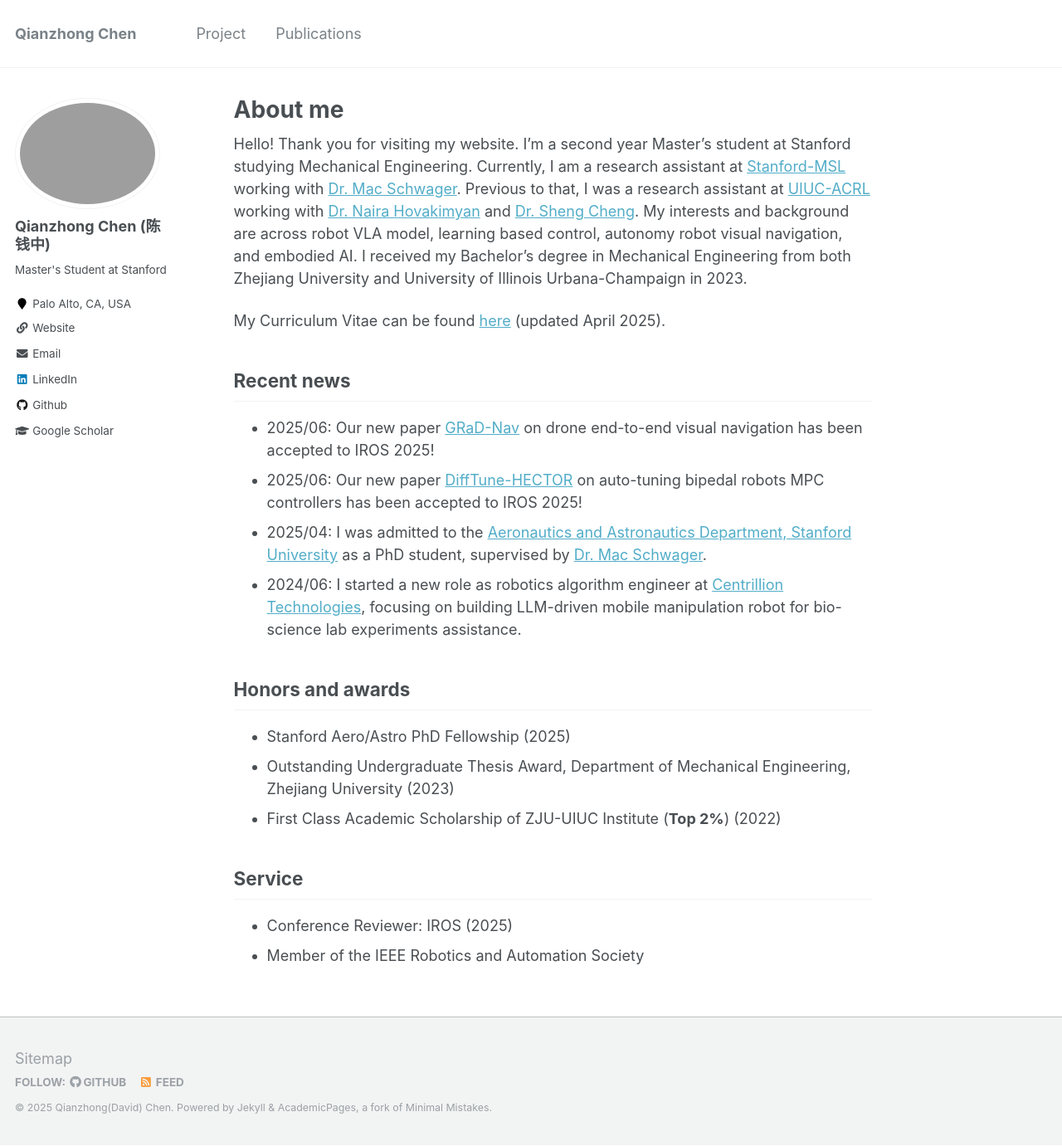
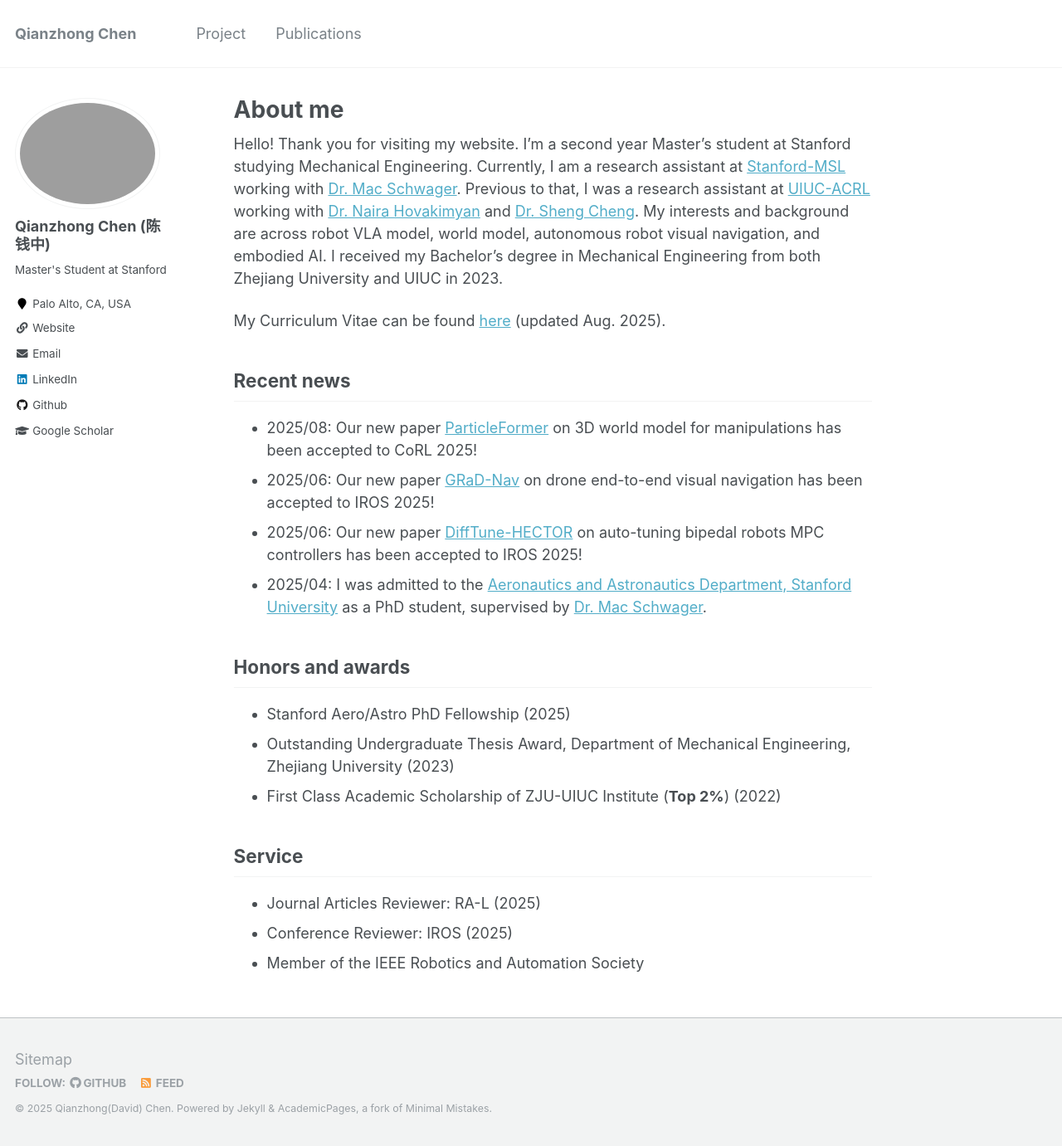
Before and after one commit to Qianzhong-Chen/Qianzhong-Chen.github.io, a Jekyll site: the page built from _pages/about.md, in a window 1280 px wide and 1381 px high. Shown: the whole window at 83% size. Built offline with Jekyll 4.4.1, drawn with Linux system fonts in a browser that asks for light colours.

Commit message:
update info

```diff
--- a/_pages/about.md
+++ b/_pages/about.md
@@ -7,16 +7,17 @@ redirect_from:
   - /about/
   - /about.html
 ---
-Hello! Thank you for visiting my website. I'm a second year Master's student at Stanford studying Mechanical Engineering. Currently, I am a research assistant at [Stanford-MSL](https://msl.stanford.edu/) working with [Dr. Mac Schwager](https://web.stanford.edu/~schwager/). Previous to that, I was a research assistant at [UIUC-ACRL](https://naira.mechse.illinois.edu/) working with [Dr. Naira Hovakimyan](https://mechse.illinois.edu/people/profile/nhovakim) and [Dr. Sheng Cheng](https://sheng-cheng.github.io/). My interests and background are across robot VLA model, learning based control, autonomy robot visual navigation, and embodied AI. I received my Bachelor's degree in Mechanical Engineering from both Zhejiang University and University of Illinois Urbana-Champaign in 2023.
+Hello! Thank you for visiting my website. I'm a second year Master's student at Stanford studying Mechanical Engineering. Currently, I am a research assistant at [Stanford-MSL](https://msl.stanford.edu/) working with [Dr. Mac Schwager](https://web.stanford.edu/~schwager/). Previous to that, I was a research assistant at [UIUC-ACRL](https://naira.mechse.illinois.edu/) working with [Dr. Naira Hovakimyan](https://mechse.illinois.edu/people/profile/nhovakim) and [Dr. Sheng Cheng](https://sheng-cheng.github.io/). My interests and background are across robot VLA model, world model, autonomous robot visual navigation, and embodied AI. I received my Bachelor's degree in Mechanical Engineering from both Zhejiang University and UIUC in 2023.
 
-My Curriculum Vitae can be found [here](https://drive.google.com/file/d/1C-ZETuKIvS6ye5YMMFgNfAMDpLOJPr2Y/view?usp=sharing) (updated April 2025).
+My Curriculum Vitae can be found [here](https://drive.google.com/file/d/1hRjFMjWGBZIVApMoVQ9LwcmV5tMa3Pal/view?usp=sharing) (updated Aug. 2025).
 
 Recent news
 ------
+* 2025/08: Our new paper [ParticleFormer](https://suninghuang19.github.io/particleformer_page/) on 3D world model for manipulations has been accepted to CoRL 2025!
 * 2025/06: Our new paper [GRaD-Nav](https://qianzhong-chen.github.io/gradnav.github.io/) on drone end-to-end visual navigation has been accepted to IROS 2025!
 * 2025/06: Our new paper [DiffTune-HECTOR](https://sites.google.com/view/difftune-hector/home) on auto-tuning bipedal robots MPC controllers has been accepted to IROS 2025!
 * 2025/04: I was admitted to the [Aeronautics and Astronautics Department, Stanford University](https://aa.stanford.edu) as a PhD student, supervised by [Dr. Mac Schwager](https://web.stanford.edu/~schwager/).
-* 2024/06: I started a new role as robotics algorithm engineer at [Centrillion Technologies](https://www.centrilliontech.com/), focusing on building LLM-driven mobile manipulation robot for bio-science lab experiments assistance.
+<!-- * 2024/06: I started a new role as robotics algorithm engineer at [Centrillion Technologies](https://www.centrilliontech.com/), focusing on building LLM-driven mobile manipulation robot for bio-science lab experiments assistance.   -->
 
 <!-- * 2024/02: I started a new role as research assistant at [Stanford-MSL](https://msl.stanford.edu/), my project is end-to-end mobile robot navigation and control policy based on 3DGS and differentiable RL. -->
 
@@ -39,5 +40,6 @@ Honors and awards
 Service
 ------
 <!-- * Journal Reviewer: IEEE Transactions on Control Systems Technology, Automatica, Journal of Guidance, Control, and Dynamics, IEEE Control Systems Letters, IEEE Transactions on Aerospace and Electronic Systems, IEEE Transactions on Industrial Informatics -->
+* Journal Articles Reviewer: RA-L (2025)
 * Conference Reviewer: IROS (2025)
 * Member of the IEEE Robotics and Automation Society
```
